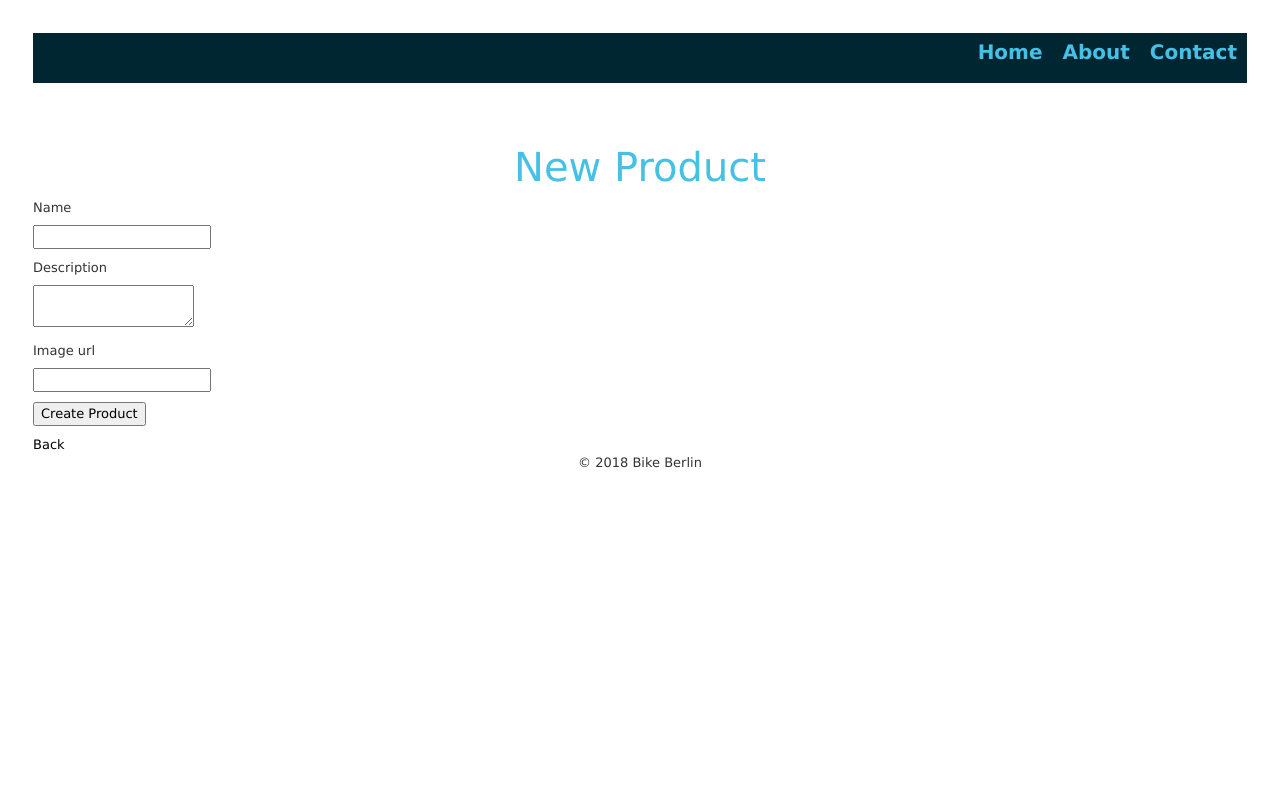
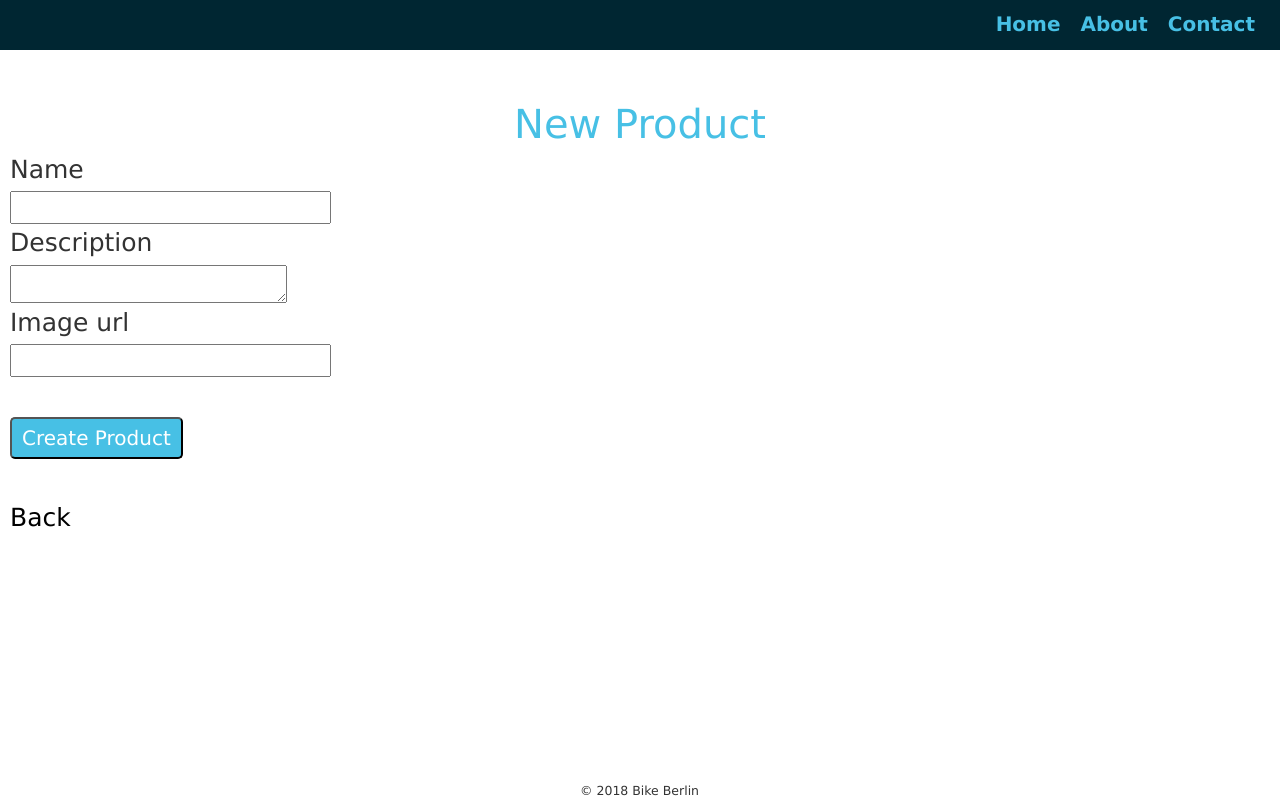
Before and after one commit to Nadia89M/sample_app, a Rails app: page /products/new in a window 1280 px wide. Run offline with Rails 7, Linux system fonts and the light colour scheme; style sheets or scripts are compiled from the project's sources; some libraries are stand-ins or nearby versions.

Commit message:
Scaffolding

```diff
--- a/app/assets/stylesheets/products.scss
+++ b/app/assets/stylesheets/products.scss
@@ -1,3 +1,83 @@
 // Place all the styles related to the products controller here.
 // They will automatically be included in application.css.
 // You can use Sass (SCSS) here: http://sass-lang.com/
+
+th,
+td {
+  font-size: 80%;
+  padding: 10px;
+}
+
+.new:link,
+.new:visited {
+  display: inline-block;
+  margin: 10px;
+  color: black !important;
+}
+
+.new:hover,
+.new:active {
+  color: #5FC325 !important;
+  background-color: transparent;
+  text-decoration: none;
+}
+
+.actions {
+  margin: 40px 0px 40px 0px;
+  font-size: 80%;
+}
+
+.actions input {
+  background-color: #47C0E5;
+  color: white;
+  padding: 10px;
+  border-radius: 5px;
+}
+
+form {
+  margin: 10px 10px 40px 10px;
+}
+
+.back:link,
+.back:visited,
+.edit:link,
+.edit:visited,
+.show:link,
+.show:visited {
+  display: inline-block;
+  margin: 10px;
+  color: black !important;
+}
+
+.edit:link,
+.edit:visited {
+  margin-left : 0px;
+}
+
+.back:hover,
+.back:active,
+.edit:hover,
+.edit:active,
+.show:hover,
+.show:active {
+  color: #5FC325 !important;
+  background-color: transparent;
+  text-decoration: none;
+}
+
+.edit-product:link,
+.edit-product:visited {
+  margin: 10px;
+  color: black !important;
+}
+
+.edit-product:hover,
+.edit-product:active {
+  color: #5FC325 !important;
+  background-color: transparent;
+  text-decoration: none;
+}
+
+.notice {
+  margin: 80px 20px 20px 20px;
+}
--- a/app/assets/stylesheets/simple_pages.scss
+++ b/app/assets/stylesheets/simple_pages.scss
@@ -1,12 +1,25 @@
 // Place all the styles related to the simple_pages controller here.
 // They will automatically be included in application.css.
 // You can use Sass (SCSS) here: http://sass-lang.com/
+
+* {
+  margin: 0;
+  padding: 0;
+  box-sizing: border-box;
+}
+
+body,
+html {
+  margin: 0;
+  padding: 0;
+  font-size: 25px;
+}
 
 h1 {
   font-size: 40px;
   text-align: center;
   color: #47C0E5;
-  margin-top: 60px;
+  margin-top: 100px;
   clear: both;
 }
 
@@ -17,20 +30,16 @@ h2 {
   margin-top: 40px;
 }
 
-.about {
-  margin-bottom: 550px;
-}
-
-.add-p {
-  margin-bottom: 300px;
-}
-
-nav .nav-section {
+nav {
   height: 50px;
   background-color: #002632;
+  position: fixed;
+  top: 0;
+  left:0;
 }
 
 nav ul {
+    margin-top: 5px;
     list-style-type: none;
 }
 
@@ -38,21 +47,21 @@ nav li {
     display: inline-block;
     float: right;
     margin: 10px 10px;
-    text-decoration: none;
 }
 
-nav li a {
-
+nav a:link,
+nav a:visited {
   text-decoration: none;
   color: #47C0E5;
   font-weight: bolder;
   font-size: 20px;
 }
 
-nav li a:hover,
-nav li a:hover {
+nav a:hover,
+nav a:active {
   color: #5FC325;
   text-decoration: none;
+  background-color: transparent;
 }
 
 .address {
@@ -78,5 +87,9 @@ nav li a:hover {
 }
 
 footer {
-  text-align: center;
+  font-size: 50%;
+  position: fixed;
+  bottom: 0px;
+  left: 50%;
+  margin-left: -60px;
 }
--- a/app/views/layouts/application.html.erb
+++ b/app/views/layouts/application.html.erb
@@ -15,20 +15,18 @@
   </head>
 
   <body>
-    <nav>
-      <div class="nav-section">
+    <nav class="nav-section container-fluid">
       <ul>
         <li>
-            <a><%= link_to "Contact", simple_pages_contact_path %></a>
+          <a class="link"><%= link_to "Contact", simple_pages_contact_path %></a>
         </li>
         <li>
-            <a><%= link_to "About", simple_pages_about_path %></a>
+          <a class="link"><%= link_to "About", simple_pages_about_path %></a>
         </li>
         <li>
-            <a><%= link_to "Home", root_path %></a>
+          <a class="link"><%= link_to "Home", root_path %></a>
         </li>
       </ul>
-      </div>
     </nav>
 
     <%= yield %>
--- a/app/views/products/edit.html.erb
+++ b/app/views/products/edit.html.erb
@@ -2,5 +2,5 @@
 
 <%= render 'form', product: @product %>
 
-<%= link_to 'Show', @product %> |
-<%= link_to 'Back', products_path %>
+<%= link_to 'Show', @product, :class => "show" %> |
+<%= link_to 'Back', products_path, :class => "back" %>
--- a/app/views/products/new.html.erb
+++ b/app/views/products/new.html.erb
@@ -2,4 +2,4 @@
 
 <%= render 'form', product: @product %>
 
-<%= link_to 'Back', products_path %>
+<%= link_to 'Back', products_path, :class => "back" %>
--- a/app/views/simple_pages/index.html.erb
+++ b/app/views/simple_pages/index.html.erb
@@ -1,3 +1,3 @@
 <h1>Welcome to Bike Berlin</h1>
 <h2>Your source for used bikes in Berlin</h2>
-<%= image_tag("bicycle.jpg", class: "img-responsive my-image") %>
+<%= image_tag("bicycle.jpg", class: "img-responsive img-fluid my-image") %>
```
Also changed, not shown: app/views/products/index.html.erb (+6 -4 lines), app/views/products/show.html.erb (+5 -2 lines). Lines whose indentation alone changed are shown as unchanged.
